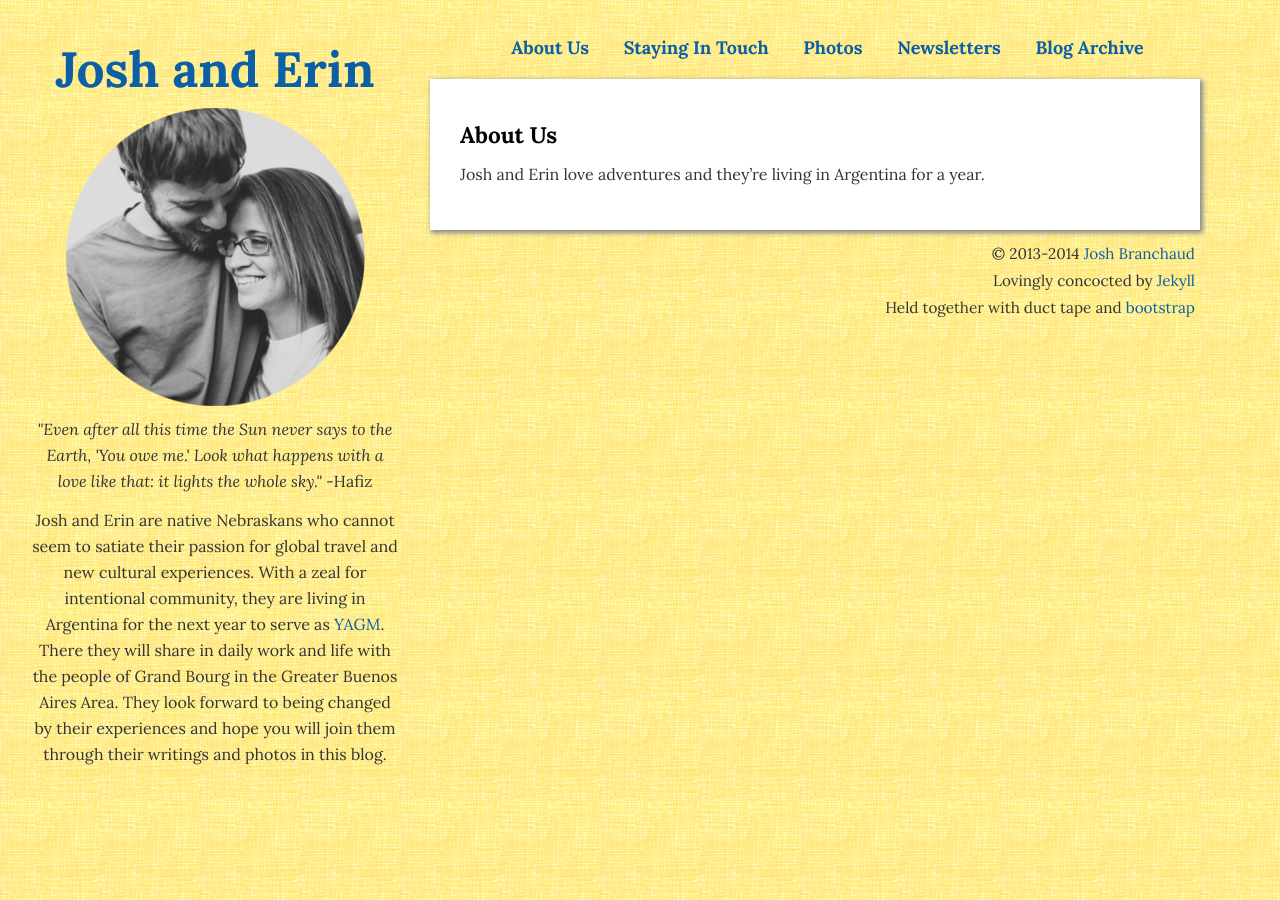
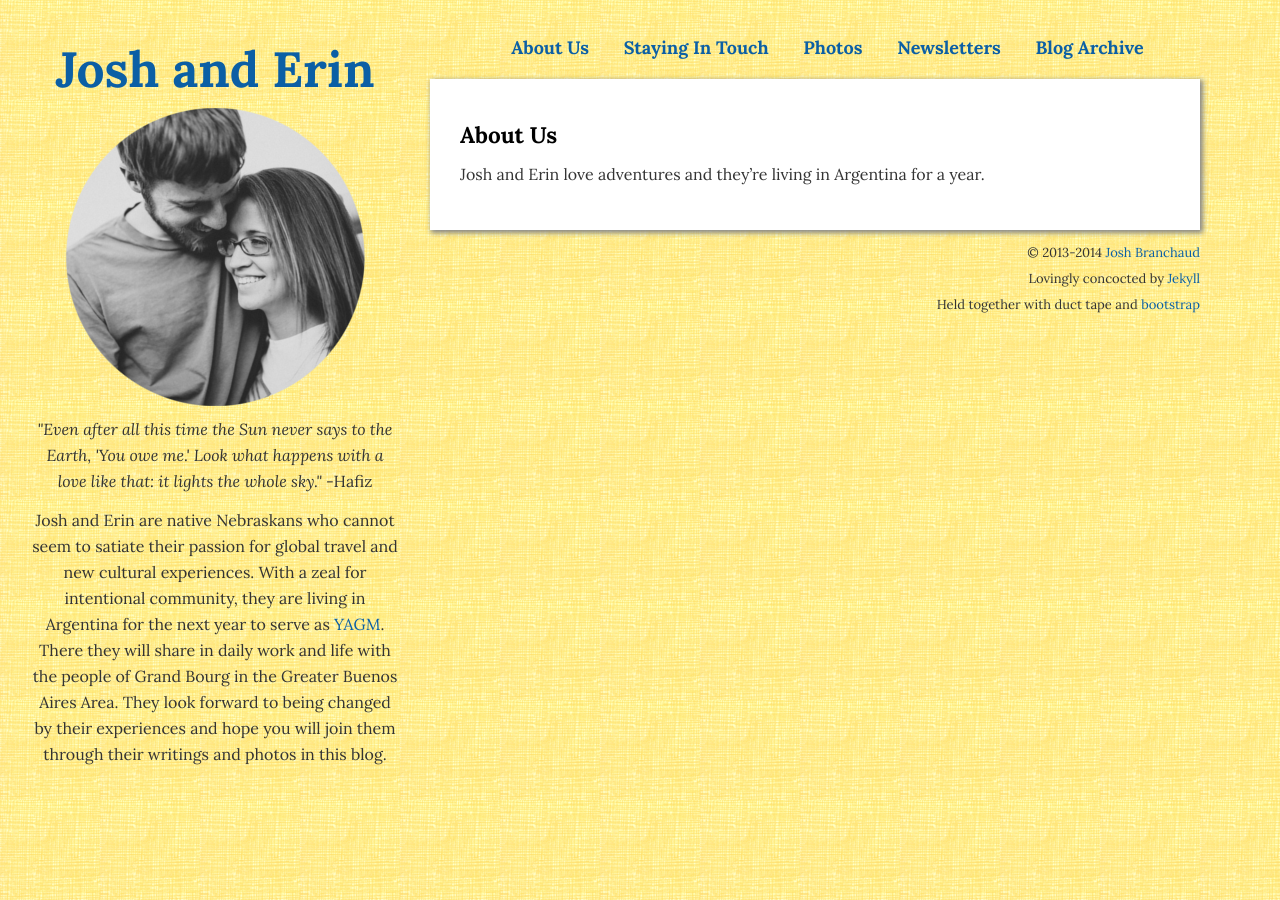
Before and after one commit to simhagate/joshanderin.com, a Jekyll site: the page built from about.md, in a window 1280 px wide. Built offline with Jekyll 4.4.1, drawn with Linux system fonts in a browser that asks for light colours.

Commit message:
Moving inline styling of footer to css file and shrinking the text a little.

```diff
--- a/_layouts/default.html
+++ b/_layouts/default.html
@@ -99,26 +99,23 @@
 
         </div>
 
-	        <footer class="pull-right" role="contentinfo" style="margin:
-            10px 5px; text-align: right;">
+            <footer class="pull-right" role="contentinfo">
 
                 <!-- Copyright information can be contained within the <small> element. The <time> element is used here to indicate that the '2012' is a date -->
-                    <small>
-                        &copy; <time datetime="2013">2013</time>-<time
-                        datetime="2014">2014</time>
+                    <p>
+                        &copy;
+                        <time datetime="2013">2013</time>-<time datetime="2014">2014</time>
                         <a href="http://joshbranchaud.com">Josh Branchaud</a>
-                    </small>
+                    </p>
 
-                    <br />
+                    <p>
+                        Lovingly concocted by <a href="http://jekyllrb.com/">Jekyll</a>
+                    </p>
 
-                    <small>Lovingly concocted by <a
-                            href="http://jekyllrb.com/">Jekyll</a></small>
-
-                    <br />
-
-                    <small>Held together with duct tape and
-                    <a
-                        href="http://twitter.github.io/bootstrap/">bootstrap</a>
+                    <p>
+                        Held together with duct tape and
+                        <a href="http://twitter.github.io/bootstrap/">bootstrap</a>
+                    </p>
 
             </footer>
 
--- a/css/styles.css
+++ b/css/styles.css
@@ -187,3 +187,13 @@ div#homepage p {
     padding-top: 5px;
     padding-bottom: 5px;
 }
+
+/* footer */
+footer {
+    margin: 10px 0;
+    text-align: right;
+}
+footer p {
+    font-size: small;
+    margin: 0;
+}
```
